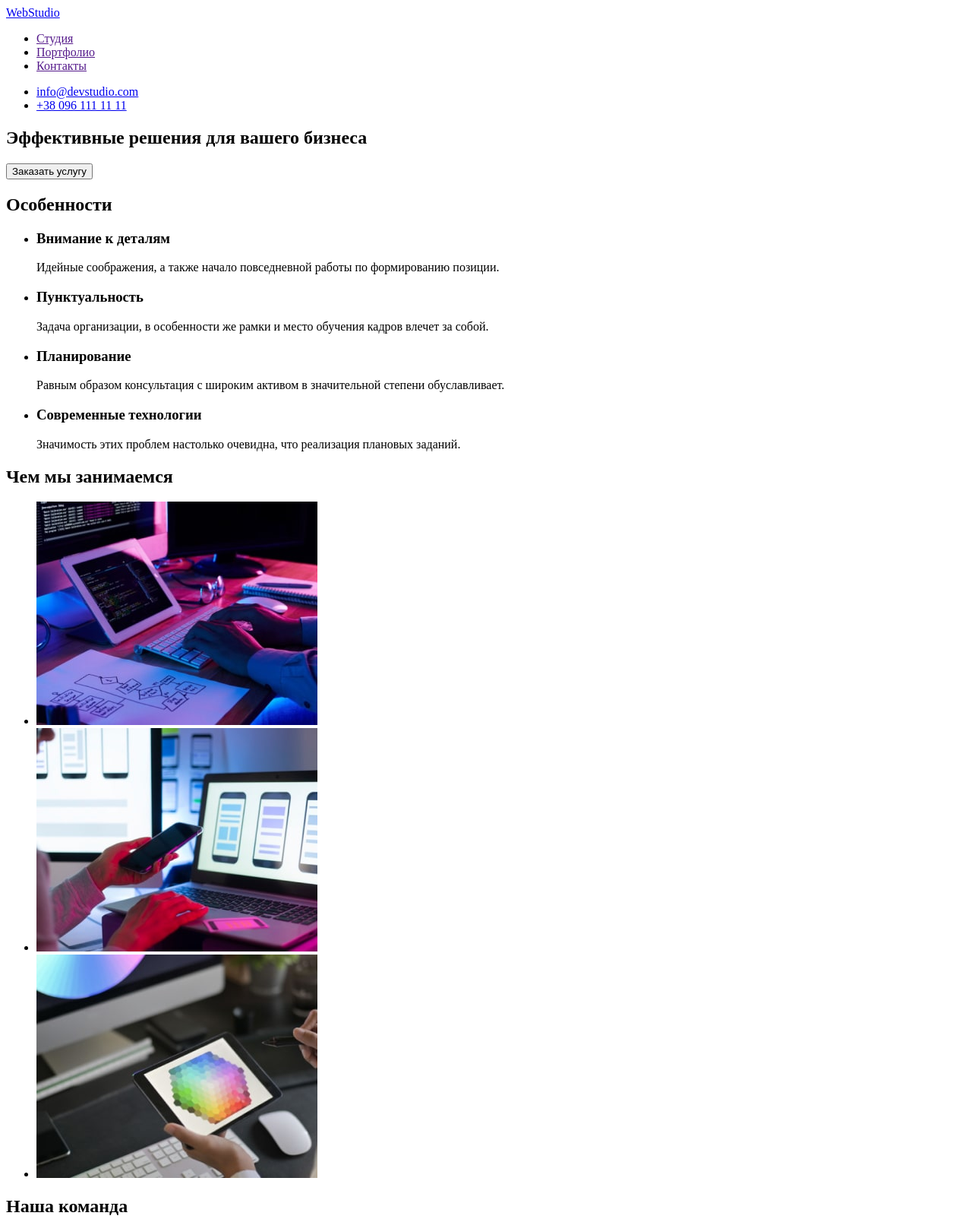
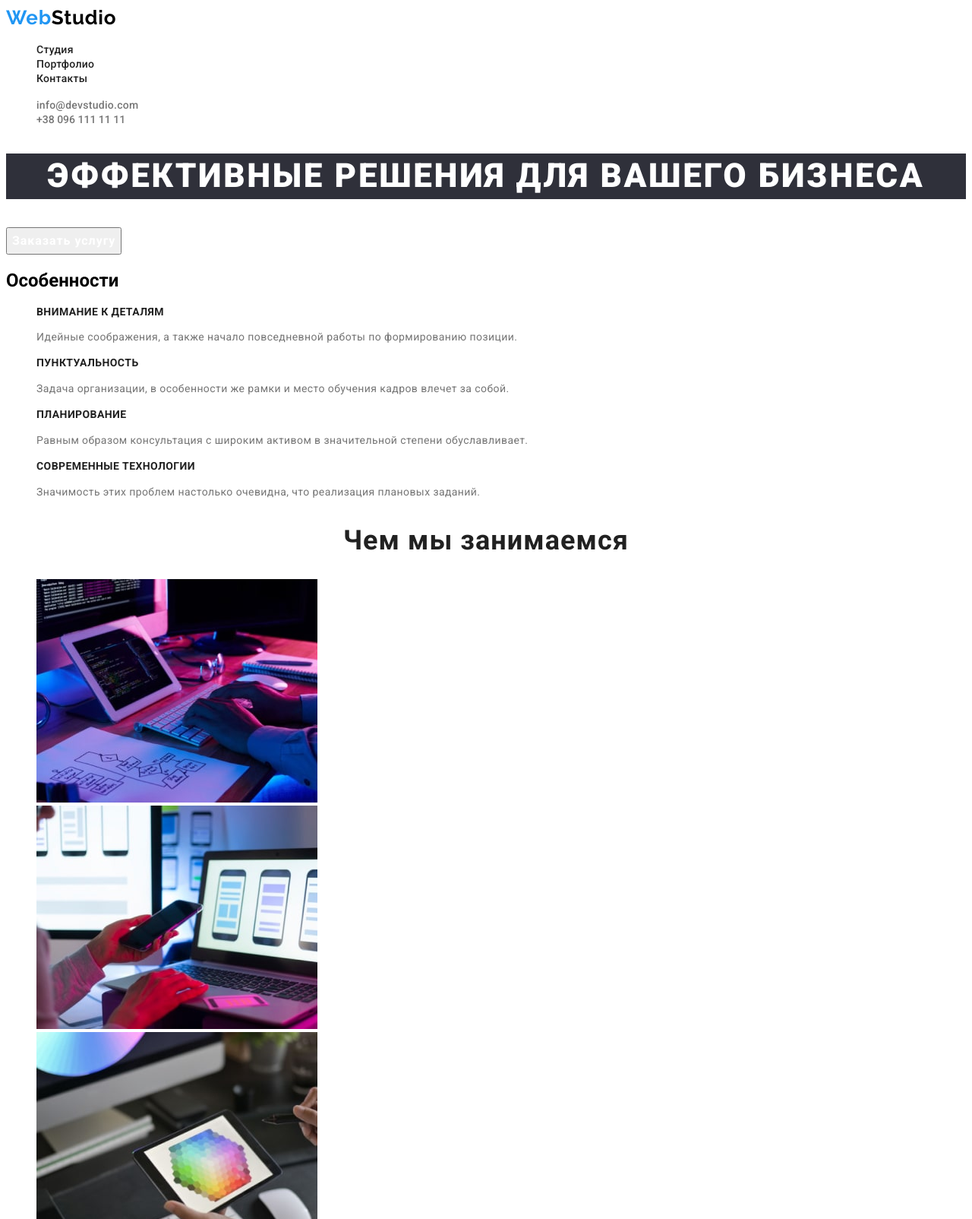
Before and after one commit to nina-strizhachenko/goit-markup-hw-02, a plain HTML site: page index.html in a window 1280 px wide. Shown: the top 1604 px of the page at 76% size. Drawn offline with Linux system fonts and the light colour scheme.

Commit message:
idex-html-css-finish

```diff
--- a/css/styles.css
+++ b/css/styles.css
@@ -0,0 +1,213 @@
+:root {
+  --main-title-color: #212121;
+  --first-text-color: #212121;
+  --second-text-color: #757575;
+  --accent-color: #2196f3;
+  --button-color: #ffffff;
+  --logo-second-color: #000000;
+}
+body {
+  font-family: 'roboto', sans-serif;
+}
+
+.list {
+  list-style: none;
+}
+
+.link {
+  text-decoration: none;
+}
+/* -------HEADER------- */
+
+.header-logo-first {
+  font-family: Raleway;
+  font-style: normal;
+  font-weight: 700;
+  font-size: 26px;
+  line-height: 1.19;
+  letter-spacing: 0.03em;
+  color: var(--accent-color);
+}
+.header-logo-second {
+  font-family: Raleway;
+  font-style: normal;
+  font-weight: 700;
+  font-size: 26px;
+  line-height: 1.19;
+  letter-spacing: 0.03em;
+  color: #000000;
+}
+.header-link {
+  font-weight: 500;
+  font-size: 14px;
+  line-height: 1.14;
+  letter-spacing: 0.02em;
+  color: var(--first-text-color);
+}
+
+.header-link:hover,
+.header-link:focus {
+  color: var(--accent-color);
+}
+
+.header-link {
+  font-weight: 500;
+  font-size: 14px;
+  line-height: 1.14;
+  letter-spacing: 0.02em;
+  color: var(--first-text-color);
+}
+
+.header-contakt-email {
+  font-weight: 500;
+  font-size: 14px;
+  line-height: 1.14;
+  letter-spacing: 0.02em;
+  color: var(--second-text-color);
+}
+.header-contakt-email:hover,
+.header-contakt-email:focus {
+  color: var(--accent-color);
+}
+
+.header-contakt-tel {
+  font-weight: 500;
+  font-size: 14px;
+  line-height: 1.14;
+  color: var(--second-text-color);
+}
+.header-contakt-tel:hover,
+.header-contakt-tel:focus {
+  color: var(--accent-color);
+}
+
+/* ------HERO----- */
+
+.hero-title {
+  font-weight: 900;
+  font-size: 44px;
+  line-height: 1.36;
+  text-align: center;
+  letter-spacing: 0.06em;
+  text-transform: uppercase;
+  color: #ffffff;
+}
+.hero-title {
+  background-color: #2f303a;
+}
+
+.hero-btn {
+  font-family: inherit;
+  font-weight: 700;
+  font-size: 16px;
+  line-height: 1.87;
+  display: flex;
+  align-items: center;
+  text-align: center;
+  letter-spacing: 0.06em;
+  color: var(--button-color);
+}
+
+/* --------особенности--------- */
+.special-title {
+  font-weight: 700;
+  font-size: 14px;
+  line-height: 1.14;
+  letter-spacing: 0.03em;
+  text-transform: uppercase;
+  color: var(--first-text-color);
+}
+.special-text {
+  font-weight: 400;
+  font-size: 14px;
+  line-height: 1.71;
+  letter-spacing: 0.03em;
+  color: var(--second-text-color);
+}
+/* -----чем мы занимаемся----- */
+.work-title {
+  font-weight: 700;
+  font-size: 36px;
+  line-height: 1.17;
+  text-align: center;
+  letter-spacing: 0.03em;
+  color: var(--main-title-color);
+}
+/* -------наша команда-------- */
+.team-title {
+  font-weight: 700;
+  font-size: 36px;
+  line-height: 1.17;
+  text-align: center;
+  letter-spacing: 0.03em;
+  color: var(--main-title-color);
+}
+
+.team-name {
+  font-weight: 500;
+  font-size: 16px;
+  line-height: 1.19;
+  text-align: center;
+  letter-spacing: 0.03em;
+  color: var(--first-text-color);
+}
+.team-text {
+  font-weight: 400;
+  font-size: 16px;
+  line-height: 1.19;
+  text-align: center;
+  letter-spacing: 0.03em;
+  color: var(--second-text-color);
+}
+/* ----------подвал---------- */
+
+.footer-logo-first {
+  font-family: Raleway;
+  font-style: normal;
+  font-weight: 700;
+  font-size: 26px;
+  line-height: 1.19;
+  letter-spacing: 0.03em;
+  color: var(--accent-color);
+}
+.footer-logo-second {
+  font-family: Raleway;
+  font-style: normal;
+  font-weight: 700;
+  font-size: 26px;
+  line-height: 1.19;
+  letter-spacing: 0.03em;
+  color: #ffffff;
+}
+
+/* -----контакты------ */
+
+.contact-link {
+  font-style: normal;
+  font-weight: normal;
+  font-size: 14px;
+  line-height: 1.71;
+  letter-spacing: 0.03em;
+  color: #ffffff;
+}
+.footer-bgr {
+  background-color: #2f303a;
+}
+.contact-link-email {
+  font-family: Roboto;
+  font-style: normal;
+  font-weight: 400;
+  font-size: 14px;
+  line-height: 1.71;
+  letter-spacing: 0.03em;
+  color: rgba(255, 255, 255, 0.6);
+}
+.contact-link-tel {
+  font-family: Roboto;
+  font-style: normal;
+  font-weight: 400;
+  font-size: 14px;
+  line-height: 1.71;
+  letter-spacing: 0.03em;
+  color: rgba(255, 255, 255, 0.6);
+}
--- a/index.html
+++ b/index.html
@@ -6,103 +6,118 @@
     <meta http-equiv="X-UA-Compatible" content="IE=edge" />
     <meta name="viewport" content="width=device-width, initial-scale=1.0" />
     <title>Студия</title>
+    <link rel="preconnect" href="https://fonts.googleapis.com">
+    <link rel="preconnect" href="https://fonts.gstatic.com" crossorigin>
+    <link
+        href="https://fonts.googleapis.com/css2?family=Raleway:wght@700&family=Roboto:wght@400;500;700;900&display=swap"
+        rel="stylesheet">
+
     <link rel="stylesheet" href="./css/styles.css">
 </head>
 
 <body>
-    <header>
-        <a href="WebStudio">WebStudio</a>
-        <nav>
-            <ul>
-                <li><a href="">Студия</a></li>
-                <li><a href="">Портфолио</a></li>
-                <li><a href="">Контакты</a></li>
+    <header class="header">
+        <a class="header-logo link" href="WebStudio"> <span class="header-logo-first">Web</span><span
+                class="header-logo-second">Studio</span></a>
+        <nav class="header-navigation">
+            <ul class="header-list list">
+                <li class="header-item"><a href="" class="header-link link">Студия</a></li>
+                <li class="header-item"><a href="" class="header-link link">Портфолио</a></li>
+                <li class="header-item"><a href="" class="header-link link">Контакты</a></li>
             </ul>
         </nav>
-        <ul>
-            <li><a href="mailto:info@devstudio.com">info@devstudio.com</a></li>
-            <li><a href="tel:+380961111111">+38 096 111 11 11</a></li>
+        <ul class="header-contakts list">
+            <li class="header-contakt-item"><a class="header-contakt-email link"
+                    href="mailto:info@devstudio.com">info@devstudio.com</a></li>
+            <li class="header-contakt-item"><a class="header-contakt-tel link" href="tel:+380961111111">+38 096 111 11
+                    11</a></li>
         </ul>
     </header>
     <main>
-        <section>
-            <h1>Эффективные решения для вашего бизнеса</h1>
-            <button type="button">Заказать услугу</button>
+        <section class="hero">
+            <h1 class="hero-title">Эффективные решения для вашего бизнеса</h1>
+            <button class="hero-btn" type="button">Заказать услугу</button>
         </section>
-        <section>
+        <section class="special">
             <h2>Особенности</h2>
-            <ul>
-                <li>
-                    <h3>Внимание к деталям</h3>
-                    <p>Идейные соображения, а также начало повседневной работы по формированию позиции.</p>
+            <ul class="special-list list">
+                <li class="special-item">
+                    <h3 class="special-title">Внимание к деталям</h3>
+                    <p class="special-text">Идейные соображения, а также начало повседневной работы по формированию
+                        позиции.</p>
                 </li>
-                <li>
-                    <h3>Пунктуальность</h3>
-                    <p>Задача организации, в особенности же рамки и место обучения кадров влечет за собой.</p>
+                <li class="special-item">
+                    <h3 class="special-title">Пунктуальность</h3>
+                    <p class="special-text">Задача организации, в особенности же рамки и место обучения кадров влечет за
+                        собой.</p>
                 </li>
-                <li>
-                    <h3>Планирование</h3>
-                    <p>Равным образом консультация с широким активом в значительной степени обуславливает.</p>
+                <li class="special-item">
+                    <h3 class="special-title">Планирование</h3>
+                    <p class="special-text">Равным образом консультация с широким активом в значительной степени
+                        обуславливает.</p>
                 </li>
-                <li>
-                    <h3>Современные технологии</h3>
-                    <p>Значимость этих проблем настолько очевидна, что реализация плановых заданий.</p>
+                <li class="special-item">
+                    <h3 class="special-title">Современные технологии</h3>
+                    <p class="special-text">Значимость этих проблем настолько очевидна, что реализация плановых заданий.
+                    </p>
                 </li>
             </ul>
         </section>
-        <section>
-            <h2>Чем мы занимаемся</h2>
-            <ul>
-                <li>
+        <section class="work">
+            <h2 class="work-title">Чем мы занимаемся</h2>
+            <ul class="work-list list">
+                <li class="work-item">
                     <img src="./images/what-are-we-doing-1-min.jpg" alt="руки на клавиатуре" width="370">
                 </li>
-                <li>
+                <li class="work-item">
                     <img src="./images/what-are-we-doing-2-min.jpg" alt="в руках мобильный телефон" width="370">
                 </li>
-                <li>
+                <li class="work-item">
                     <img src="./images/what-are-we-doing-3-min.jpg" alt="в руках планшет" width="370">
                 </li>
             </ul>
         </section>
-        <section>
-            <h2>Наша команда</h2>
-            <ul>
-                <li><img src="./images/img-min-1.jpg" alt="мужчина в коричневой рубашке" width="370">
-                    <h3>Игорь Демьяненко</h3>
-                    <p>Product Designer</p>
+        <section class="team">
+            <h2 class="team-title">Наша команда</h2>
+            <ul class="team-list">
+                <li class="team-item"><img src="./images/img-min-1.jpg" alt="мужчина в коричневой рубашке" width="370">
+                    <h3 class="team-name">Игорь Демьяненко</h3>
+                    <p class="team-text">Product Designer</p>
                 </li>
-                <li>
+                <li class="team-item">
                     <img src="./images/img-min-2.jpg" alt="женщина" width="370">
-                    <h3>Ольга Репина</h3>
-                    <p>Frontend Developer</p>
+                    <h3 class="team-name">Ольга Репина</h3>
+                    <p class="team-text">Frontend Developer</p>
                 </li>
-                <li>
+                <li class="team-item">
                     <img src="./images/img-min-3.jpg" alt="мужчина в коричневой рубашке" width="370">
-                    <h3>Николай Тарасов</h3>
-                    <p>Marketing</p>
+                    <h3 class="team-name">Николай Тарасов</h3>
+                    <p class="team-text">Marketing</p>
                 </li>
-                <li>
+                <li class="team-item">
                     <img src="./images/img-min-4.jpg" alt="мужчина в коричневой рубашке" width="370">
-                    <h3>Михаил Ермаков</h3>
-                    <p>UI Designer</p>
+                    <h3 class="team-name">Михаил Ермаков</h3>
+                    <p class="team-text">UI Designer</p>
                 </li>
             </ul>
         </section>
     </main>
-    <footer>
-        <a href="WebStudio">WebStudio</a>
-        <address>
-            <ul>
-                <li>
-                    <a href="https://goo.gl/maps/kV6BVvsJmheGVxGN6" target="_blank" rel="noopener noreferrer">г.
+    <footer class="footer-bgr">
+        <a class="footer-logo link" href="WebStudio"><span class="footer-logo-first">Web</span><span
+                class="footer-logo-second">Studio</span></a>
+        <address class="contact-address">
+            <ul class="contact-list list">
+                <li class="contact-item">
+                    <a class="contact-link link" href="https://goo.gl/maps/kV6BVvsJmheGVxGN6" target="_blank"
+                        rel="noopener noreferrer">г.
                         Киев,пр-т Леси Украинки, 26
                     </a>
                 </li>
-                <li>
-                    <a href="mailto:info@example.com">info@example.com</a>
+                <li class="contact-item">
+                    <a class="contact-link-email link" href="mailto:info@example.com">info@example.com</a>
                 </li>
-                <li>
-                    <a href="tel:+380991111111">+38 099 111 11 11</a>
+                <li class="contact-item">
+                    <a class="contact-link-tel link" href="tel:+380991111111">+38 099 111 11 11</a>
                 </li>
             </ul>
         </address>
```
